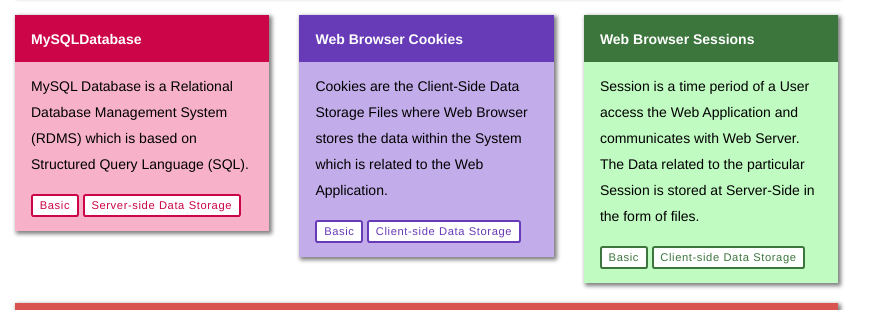
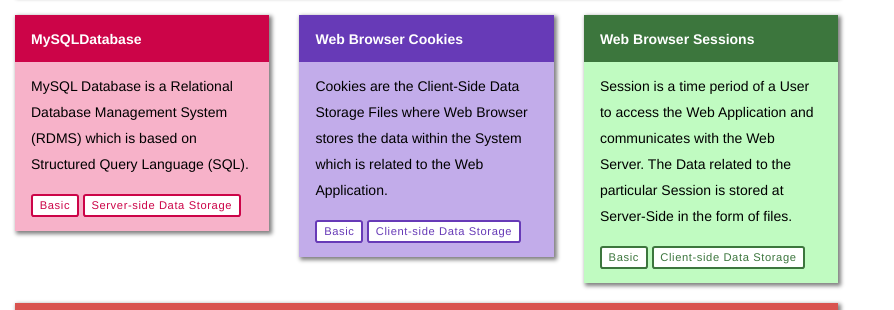
Before and after one commit to AnUniversalPowerServing/ws, a PHP site: page /ws/pages/default.php in a window 1280 px wide. Shown: the part 2233-2543 px from the top of the page, without its empty margins (0-894 px from the left). Run offline with PHP 8.4, Linux system fonts and the light colour scheme.

Commit message:
Updated Pages

```diff
--- a/pages/default.php
+++ b/pages/default.php
@@ -444,8 +444,9 @@
          <div class="list-group-item bg-darkLeaf"><b>Web Browser Sessions</b></div>
            <div class="list-group-item bg-lgtDarkLeaf">
             <div>
-              Session is a time period of a User access the Web Application and communicates with Web Server.
-              The Data related to the particular Session is stored at Server-Side in the form of files.
+              Session is a time period of a User to access the Web Application and communicates with
+              the Web Server. The Data related to the particular Session is stored at Server-Side in
+              the form of files.
             </div>
             <div class="mtop15p">
                 <span class="label btn-darkLeaf-o">Basic</span>
```
